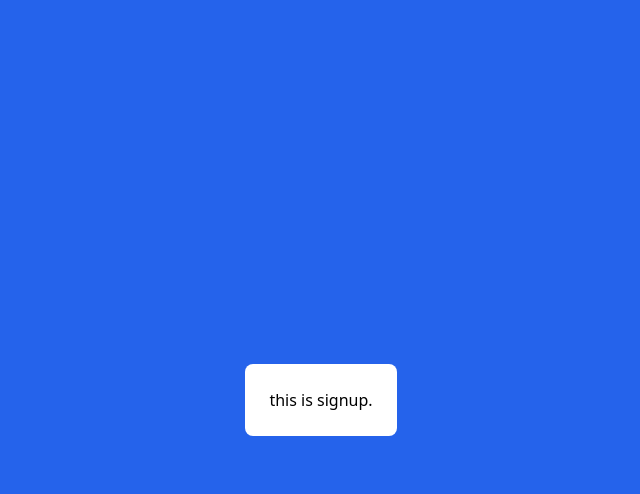
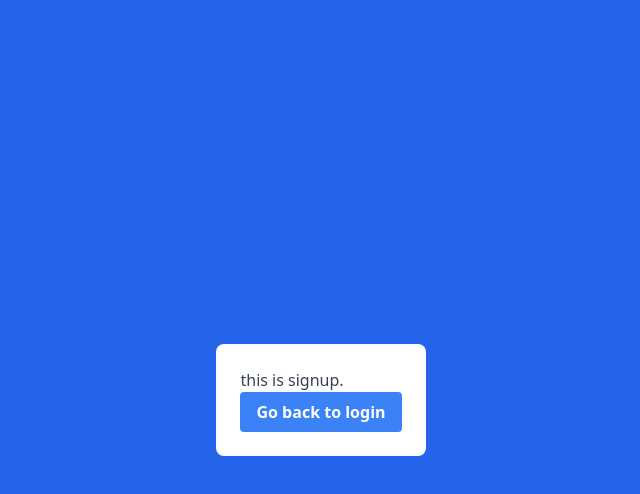
Before and after one commit to pjc1991/uniwiki, a Vue app in the folder frontend/: page / in a window 1280 px wide. Both pictures are taken after a click on the element "Are you new here?". Shown: the top 494 px of the page, without its empty margins (319-959 px from the left). Built offline with nearby package versions, Linux system fonts and the light colour scheme; no server answers.

Commit message:
FEAT : signup on-off implement

```diff
--- a/frontend/src/App.vue
+++ b/frontend/src/App.vue
@@ -4,7 +4,7 @@
         class="bg-white text-black p-6 rounded-lg">
       <Login v-if="!loggedIn && !signup" @get-jwt="loginCheck" @set-signup="setSignup"></Login>
       <Wiki v-if="loggedIn" :user="user" @get-jwt="loginCheck"></Wiki>
-      <Signup v-if="signup"></Signup>
+      <Signup v-if="signup" @set-signup="setSignup"></Signup>
     </div>
   </div>
 </template>
@@ -51,23 +51,19 @@ export default {
         },
       }).then(response => {
         if(response.status !== 200) {
-          console.log("login failed")
           throw new Error('login failed')
         }
         return response.json()
       }).then(data => {
-        console.log(data)
         this.loggedIn = true
         this.user = data[0]
       }).catch((error) => {
-        console.error('Error:', error);
         localStorage.removeItem('jwt')
         this.$emit('get-jwt', '')
       });
 
     },
     setSignup(bool) {
-      console.log('setSignup')
       this.signup = !!bool
     }
   }
--- a/frontend/src/components/Login.vue
+++ b/frontend/src/components/Login.vue
@@ -15,7 +15,7 @@
     </form>
     <div class="justify-center flex">
       <p class="mt-4 text-blue-500 hover:text-blue-800 cursor-pointer"
-         @click="triggerSignup">
+         @click="toggleSignup">
         Are you new here?
       </p>
     </div>
@@ -68,7 +68,7 @@ export default {
         this.$emit('get-jwt', '')
       });
     },
-    triggerSignup(){
+    toggleSignup(){
       this.$emit('set-signup', true)
     },
   }
--- a/frontend/src/components/Signup.vue
+++ b/frontend/src/components/Signup.vue
@@ -2,12 +2,30 @@
 import {defineComponent} from 'vue'
 
 export default defineComponent({
-  name: "Signup"
+  name: "Signup",
+  data () {
+    return {
+    }
+  },
+  methods: {
+    turnoffSignup() {
+      this.$emit('set-signup', false)
+    }
+  },
 })
 </script>
 
 <template>
-this is signup.
+  <div>
+  <p class="text-gray-700 text-base">
+    this is signup.
+  </p>
+    <button
+        class="bg-blue-500 hover:bg-blue-700 text-white font-bold py-2 px-4 rounded"
+        @click="turnoffSignup">
+      Go back to login
+    </button>
+  </div>
 </template>
 
 <style scoped>
--- a/frontend/src/components/basicForm.vue
+++ b/frontend/src/components/basicForm.vue
@@ -1,5 +1,6 @@
 
 <template>
+  <div>
     <label
         class="block text-gray-700 font-bold mt-2 text-lg"
         :for="name">
@@ -13,6 +14,7 @@
         @input="$emit('update:modelValue', $event.target.value)"
         class="rounded-lg px-4 py-3 mt-3 focus:outline-none bg-gray-300 w-full"
     />
+  </div>
 </template>
 <script>
 
```
Lines whose indentation alone changed are shown as unchanged.
